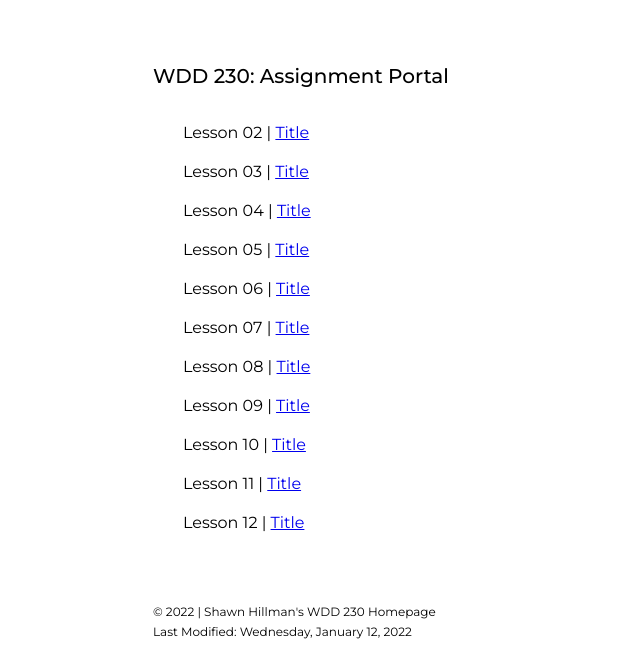
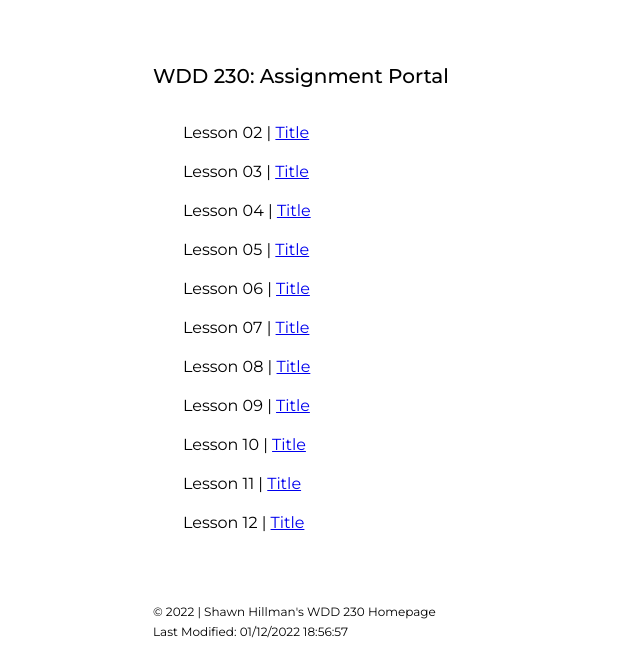
Before and after one commit to ShawnHillman/wdd230, a plain HTML site: page index.html in a window 1280 px wide. Shown: the part 280-947 px from the top of the page, without its empty margins (287-927 px from the left). Drawn offline with Linux system fonts and the light colour scheme.

Commit message:
added last modified to homepage

```diff
--- a/index.html
+++ b/index.html
@@ -36,7 +36,7 @@
         </ul>
     </main>
     <footer>
-        <p>&copy; <span id="currentYear"></span> | Shawn Hillman's WDD 230 Homepage <br> Last Modified: <span id="currentDate"></span></p>
+        <p>&copy; <span id="currentYear"></span> | Shawn Hillman's WDD 230 Homepage <br> Last Modified: <span id="lastModified"></span></p>
     </footer>
 </body>
 
--- a/js/homepage.js
+++ b/js/homepage.js
@@ -5,6 +5,6 @@ window.onload = function() {
 
 function getTodaysDate() {
     const options = {weekday: 'long', day: 'numeric', month: 'long', year: 'numeric'};
-    document.getElementById('currentDate').textContent = new Date().toLocaleDateString('en-US', options);
+    document.getElementById('lastModified').textContent = document.lastModified;
     document.getElementById('currentYear').textContent = new Date().getFullYear();
 }
```
